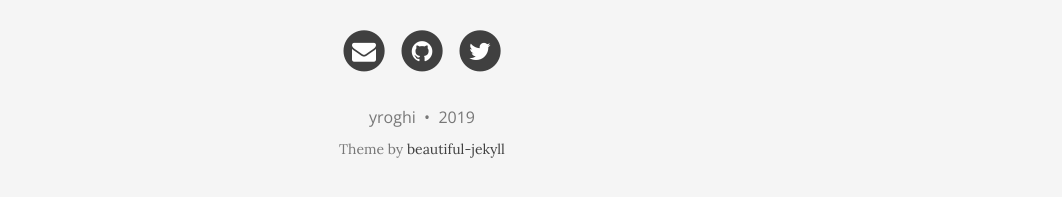
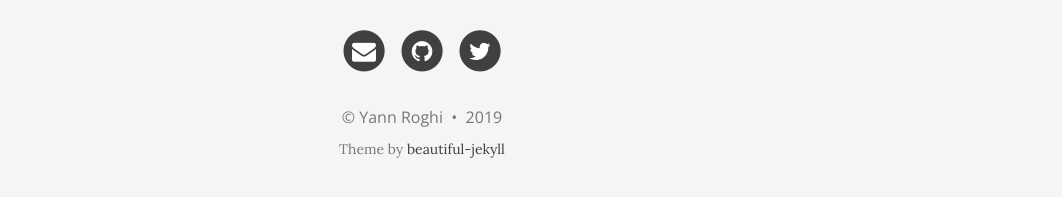
Before and after one commit to YRoghi/yroghi.github.io, a Jekyll site: the page built from index.html, in a window 1280 px wide. Shown: the part 618-815 px from the top of the page, without its empty margins (218-1280 px from the left). Built offline with Jekyll 4.4.1, drawn with Linux system fonts in a browser that asks for light colours; nearby versions of some CDN libraries; the list of posts is cut into pages by our own code.

Commit message:
Fixed the name

```diff
--- a/_config.yml
+++ b/_config.yml
@@ -52,7 +52,7 @@ footer-link-col: "#404040"
 # Change all these values or delete the ones you don't want.
 # Important: you must keep the "name" parameter, everything else you can remove
 author:
-  name: yroghi
+  name: © Yann Roghi
 
 # Select your active Social Network Links.
 # Uncomment the links you want to show in the footer and add your information to each link.
```
